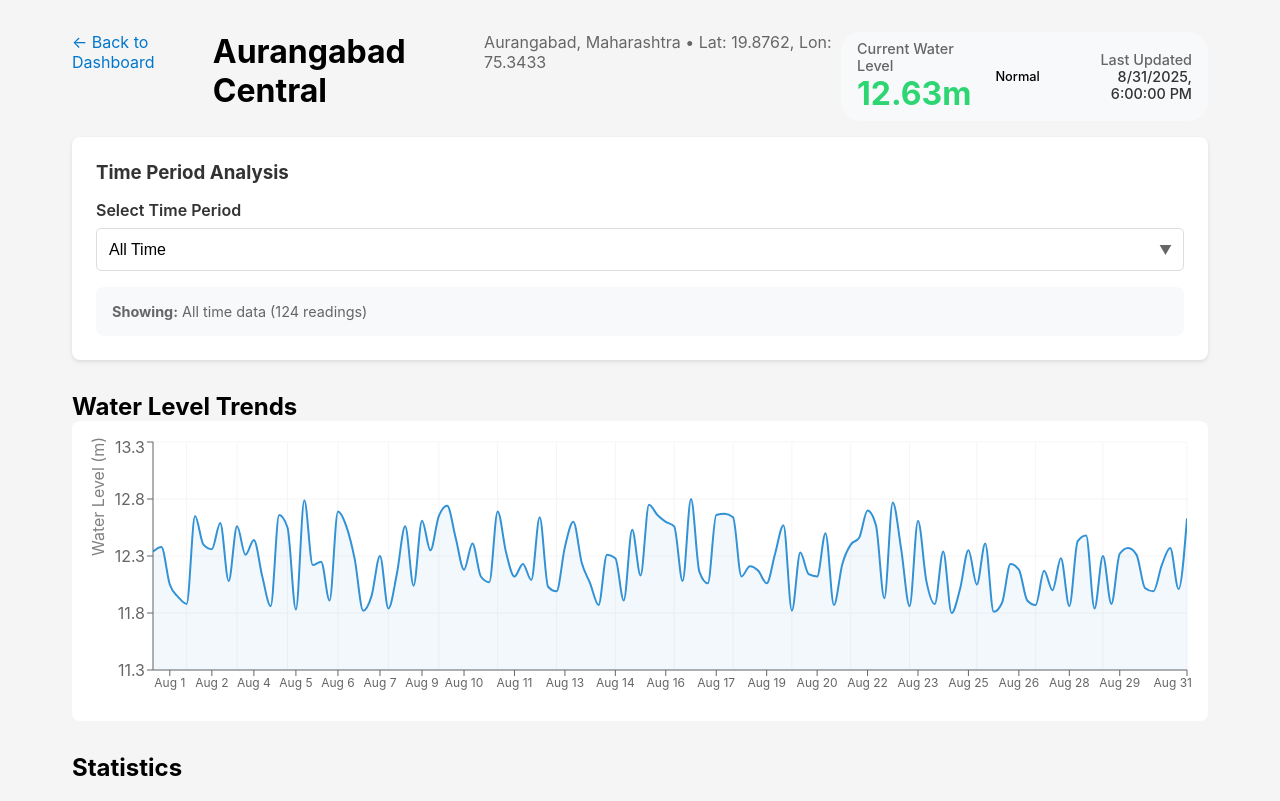
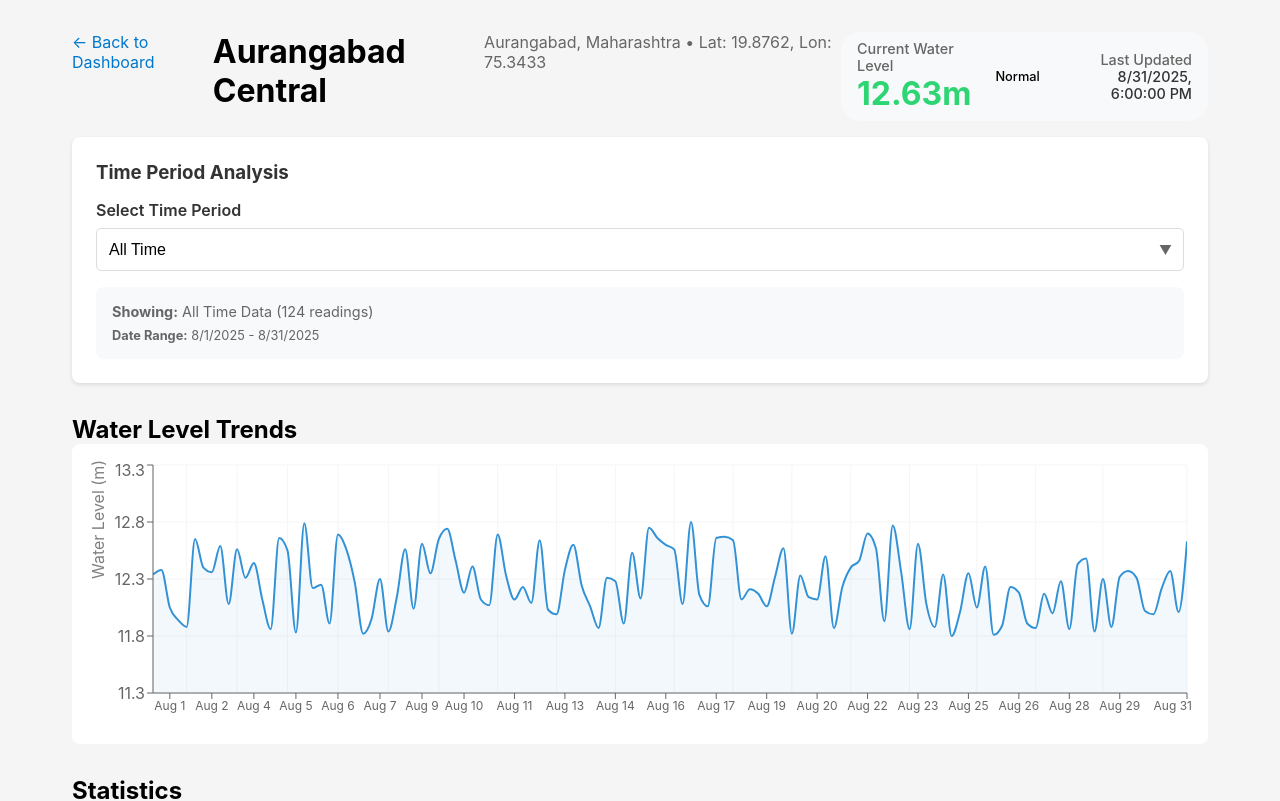
Before and after one commit to dark-shadowblade/Groundwater-app-2.0, a Next.js app: page /station/ST001 in a window 1280 px wide. Shown: the top 801 px of the page. Built offline with nearby package versions, Linux system fonts and the light colour scheme.

Commit message:
Update page.js

```diff
--- a/app/station/[id]/page.js
+++ b/app/station/[id]/page.js
@@ -52,41 +52,35 @@ export default function StationDetail() {
   useEffect(() => {
     if (waterLevels.length === 0) return;
 
-    const now = new Date();
     let filtered = waterLevels;
 
     switch (timeFilter) {
       case '7days':
-        const sevenDaysAgo = new Date();
-        sevenDaysAgo.setDate(now.getDate() - 7);
-        filtered = waterLevels.filter(level => new Date(level.timestamp) >= sevenDaysAgo);
+        // Show last 7 days of available data (from the end of the dataset)
+        filtered = waterLevels.slice(-28); // 4 readings per day * 7 days = 28 readings
         break;
       case '30days':
-        const thirtyDaysAgo = new Date();
-        thirtyDaysAgo.setDate(now.getDate() - 30);
-        filtered = waterLevels.filter(level => new Date(level.timestamp) >= thirtyDaysAgo);
+        // Show last 30 days of available data
+        filtered = waterLevels.slice(-120); // 4 readings per day * 30 days = 120 readings
         break;
       case '3months':
-        const threeMonthsAgo = new Date();
-        threeMonthsAgo.setMonth(now.getMonth() - 3);
-        filtered = waterLevels.filter(level => new Date(level.timestamp) >= threeMonthsAgo);
+        // Show approximately last 3 months (90 days)
+        filtered = waterLevels.slice(-360); // 4 readings per day * 90 days = 360 readings
         break;
       case '6months':
-        const sixMonthsAgo = new Date();
-        sixMonthsAgo.setMonth(now.getMonth() - 6);
-        filtered = waterLevels.filter(level => new Date(level.timestamp) >= sixMonthsAgo);
+        // Show approximately last 6 months (180 days)
+        filtered = waterLevels.slice(-720); // 4 readings per day * 180 days = 720 readings
         break;
       case '1year':
-        const oneYearAgo = new Date();
-        oneYearAgo.setFullYear(now.getFullYear() - 1);
-        filtered = waterLevels.filter(level => new Date(level.timestamp) >= oneYearAgo);
+        // Show approximately last 1 year (365 days)
+        filtered = waterLevels.slice(-1460); // 4 readings per day * 365 days = 1460 readings
         break;
       case 'season':
-        // Simple seasonal filter (you can enhance this)
-        const currentMonth = new Date().getMonth();
+        // Show data from specific months (e.g., monsoon season)
         filtered = waterLevels.filter(level => {
           const month = new Date(level.timestamp).getMonth();
-          return month >= 2 && month <= 5; // Spring months example
+          // June to September (monsoon season in many regions)
+          return month >= 5 && month <= 8;
         });
         break;
       default:
@@ -108,6 +102,29 @@ export default function StationDetail() {
     if (level < 11) return 'Critical';
     if (level < 12) return 'Warning';
     return 'Normal';
+  };
+
+  // Helper function to format date range for display
+  const getTimeRangeText = () => {
+    if (filteredLevels.length === 0) return 'No data available';
+
+    const firstDate = new Date(filteredLevels[0].timestamp);
+    const lastDate = new Date(filteredLevels[filteredLevels.length - 1].timestamp);
+
+    return `${firstDate.toLocaleDateString()} - ${lastDate.toLocaleDateString()}`;
+  };
+
+  // Get the actual time period name based on filter
+  const getTimePeriodName = () => {
+    switch (timeFilter) {
+      case '7days': return 'Last 7 Days';
+      case '30days': return 'Last 30 Days';
+      case '3months': return 'Last 3 Months';
+      case '6months': return 'Last 6 Months';
+      case '1year': return 'Last Year';
+      case 'season': return 'Seasonal Data (June-September)';
+      default: return 'All Time Data';
+    }
   };
 
   if (loading) {
@@ -171,7 +188,7 @@ export default function StationDetail() {
               { value: '3months', label: 'Last 3 Months' },
               { value: '6months', label: 'Last 6 Months' },
               { value: '1year', label: 'Last Year' },
-              { value: 'season', label: 'Seasonal View' }
+              { value: 'season', label: 'Monsoon Season' }
             ]}
             placeholder="Select Time Period"
           />
@@ -180,13 +197,11 @@ export default function StationDetail() {
         {/* Time Period Info */}
         <div style={{ marginTop: '1rem', padding: '1rem', background: '#f8f9fa', borderRadius: '8px' }}>
           <p style={{ margin: 0, color: '#666', fontSize: '0.9rem' }}>
-            <strong>Showing:</strong> {timeFilter === 'all' ? 'All time data' :
-              timeFilter === '7days' ? 'Last 7 days' :
-              timeFilter === '30days' ? 'Last 30 days' :
-              timeFilter === '3months' ? 'Last 3 months' :
-              timeFilter === '6months' ? 'Last 6 months' :
-              timeFilter === '1year' ? 'Last year' : 'Seasonal data'}
+            <strong>Showing:</strong> {getTimePeriodName()}
             {' '}({filteredLevels.length} readings)
+          </p>
+          <p style={{ margin: '0.5rem 0 0 0', color: '#666', fontSize: '0.8rem' }}>
+            <strong>Date Range:</strong> {getTimeRangeText()}
           </p>
         </div>
       </div>
@@ -202,11 +217,11 @@ export default function StationDetail() {
                 dataKey="timestamp"
                 tickFormatter={(value) => {
                   const date = new Date(value);
-                  if (timeFilter === '7days' || timeFilter === '30days') {
+                  if (timeFilter === '7days') {
                     return date.toLocaleDateString('en-US', {
                       month: 'short',
                       day: 'numeric',
-                      hour: timeFilter === '7days' ? '2-digit' : undefined
+                      hour: '2-digit'
                     });
                   }
                   return date.toLocaleDateString('en-US', {
```
